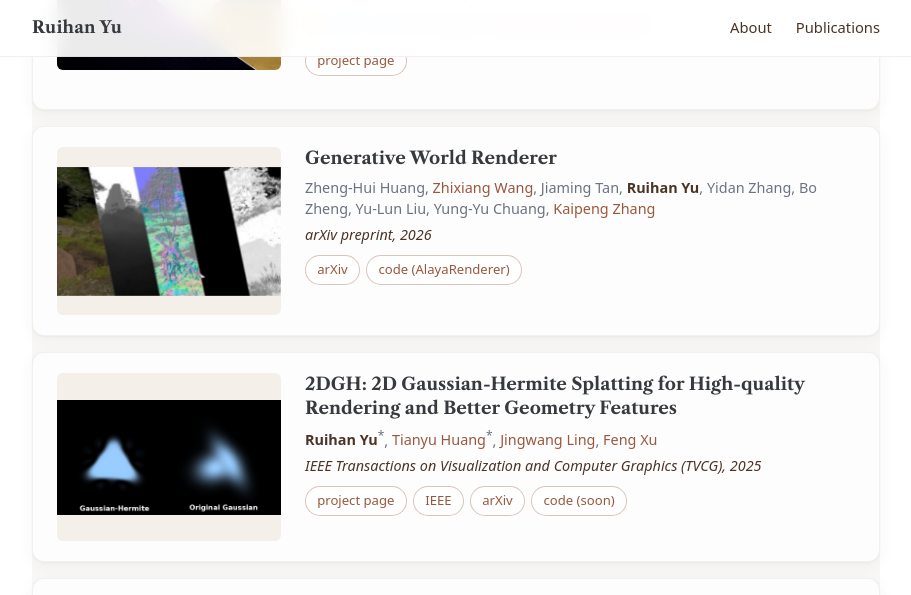
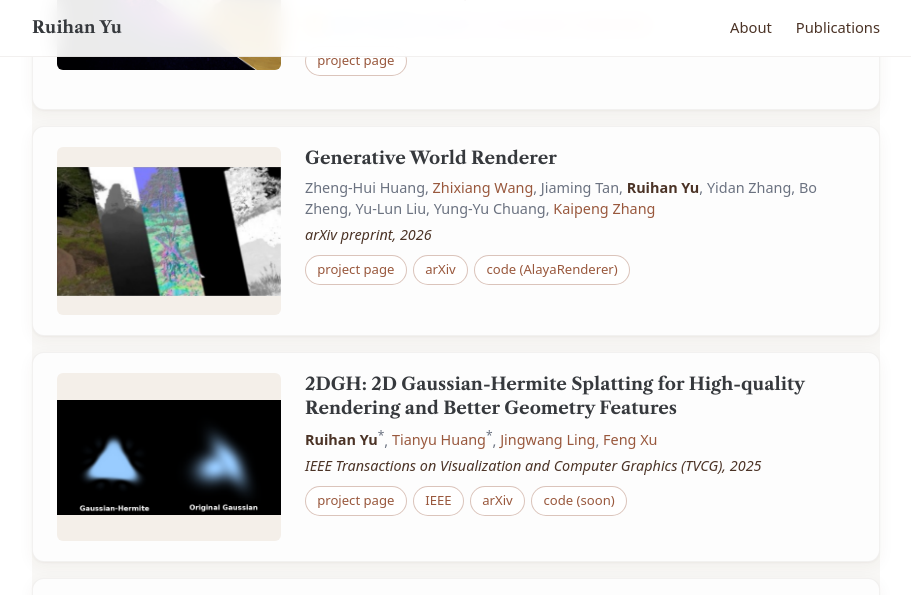
Before and after one commit to AuroraRyan0301/AuroraRyan0301.github.io, a Jekyll site: the page built from _pages/about.md, in a window 1280 px wide and 900 px high, scrolled down 1091 px, cut to the strip 0-595 px from the top of the window. Shown: the whole strip, without its empty margins (184-1095 px from the left). Built offline with Jekyll 4.4.1, drawn with Linux system fonts in a browser that asks for light colours.

Commit message:
home: add project page link for Generative World Renderer
Single-line addition pointing to https://alaya-studio.github.io/renderer/
above the pre-existing arXiv + AlayaRenderer code links.

```diff
--- a/_pages/about.md
+++ b/_pages/about.md
@@ -104,6 +104,7 @@ redirect_from:
         </p>
         <p class="pub__venue">arXiv preprint, 2026</p>
         <p class="pub__links">
+          <a href="https://alaya-studio.github.io/renderer/">project page</a>
           <a href="https://arxiv.org/abs/2604.02329">arXiv</a>
           <a href="https://github.com/ShandaAI/AlayaRenderer">code (AlayaRenderer)</a>
         </p>
```
